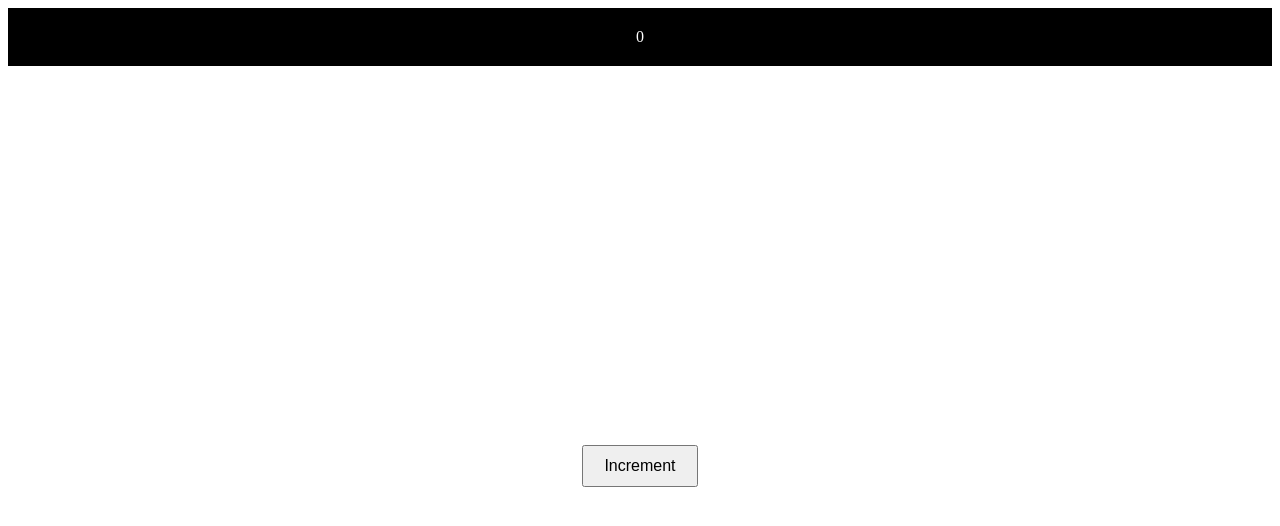
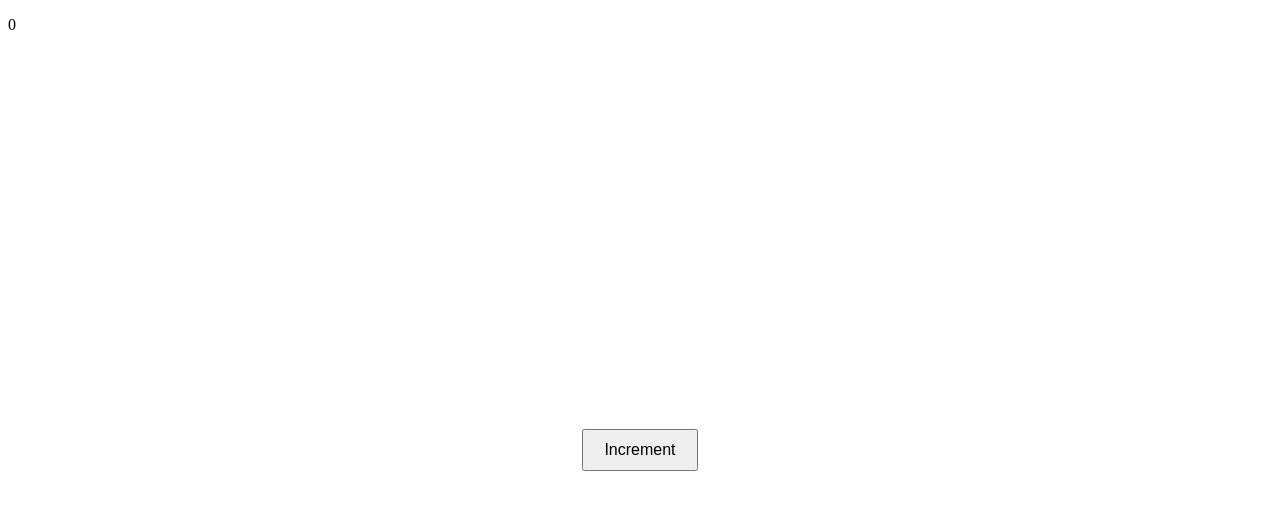
Before and after one commit to acciojob/increment-counter-gurmeet1011, a website: page main.html in a window 1280 px wide. Drawn offline with Linux system fonts and the light colour scheme.

Commit message:
created a submission

```diff
--- a/main.html
+++ b/main.html
@@ -8,9 +8,9 @@
 
 <body>
 	<!-- the entire body must be written by student -->
-	<div id="num">0</div>
+	<div><p id="counter">0</p></div>
 	<div id="container">
-   <button class="btn" onclick="increment()">Increment</button>
+   <button class="incrementBtn" onclick="increment()">Increment</button>
    </div>
     <script type="text/javascript" src="./script.js">
 </script>
--- a/styles.css
+++ b/styles.css
@@ -1,19 +1,11 @@
-/*  your css code here. If applicable */
-#num{
-	display: flex;
-    justify-content: center;
-    align-items: center;
-	background-color:black;
-	color:white;
-	padding:20px
-}
+
 #container{
 	display: flex;
     justify-content: center;
     align-items: center;
 	height:100vh;
 }
-.btn {
+.incrementBtn {
   padding: 10px 20px;
   font-size: 16px;
 }
```
